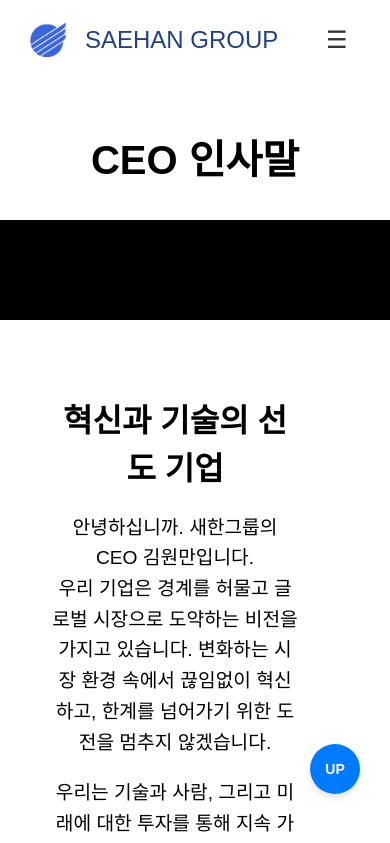
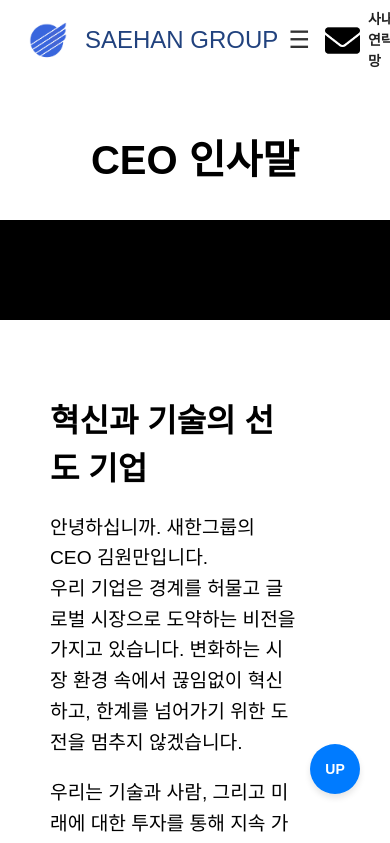
Before and after one commit to saehan-im-develop/saehan_homepage, a React (Vite) app in the folder frontend/: page /ceo in a window 390 px wide. Shown: the top 843 px of the page. Built offline with nearby package versions, Linux system fonts and the light colour scheme.

Commit message:
edit ceo

```diff
--- a/frontend/src/Introduce/CEO/CEOMain.css
+++ b/frontend/src/Introduce/CEO/CEOMain.css
@@ -14,9 +14,9 @@
   color: #ffffff;
   min-height: 600px;
   padding: 50px 0;
-  text-align: center;
   display: flex;
-  justify-content: left;
+  justify-content: right;
+  margin-bottom: 60px;
 }
 
 /* 콘텐츠 박스 (텍스트 + 이미지) */
--- a/frontend/src/dropDownCssFile/AffDropdownMenu.css
+++ b/frontend/src/dropDownCssFile/AffDropdownMenu.css
@@ -16,7 +16,7 @@
     left: 0;
     background: white;
     border: 1px solid #ddd;
-    box-shadow: 0 4px 6px rgba(0, 0, 0, 0.1);
+    /* box-shadow: 0 4px 6px rgba(0, 0, 0, 0.1); */
     width: 180px;
     padding: 10px 0;
     display: flex;
--- a/frontend/src/mainComponent/Header.jsx
+++ b/frontend/src/mainComponent/Header.jsx
@@ -1,15 +1,16 @@
 import { Link, useLocation } from "react-router-dom";
-import { useState } from "react"; // ✅ 상태 관리 추가
+import { useState } from "react";
 import "../mainCssFile/Header.css";
 import AffDropdownMenu from "../dropDownComponent/AffDropdownMenu";
 import IntroDropdownMenu from "../dropDownComponent/IntroDropdownMenu";
-import CertificationMenu from "../dropDownComponent/CertificationMenu"
+import CertificationMenu from "../dropDownComponent/CertificationMenu";
 import DataDropdownMenu from "../dropDownComponent/DataDropdownMenu";
 import logo from "@/assets/temp_logo.png";
+import profileIcon from "@/assets/Areal/mail.png"; // 🔹 사용할 이미지 파일 추가
 
 const Header = () => {
   const location = useLocation();
-  const [isMenuOpen, setIsMenuOpen] = useState(false); // ✅ 메뉴 상태 추가
+  const [isMenuOpen, setIsMenuOpen] = useState(false);
 
   const handleLogoClick = (e) => {
     if (location.pathname === "/") {
@@ -19,24 +20,19 @@ const Header = () => {
   };
 
   const toggleMenu = () => {
-    setIsMenuOpen(!isMenuOpen); // ✅ 메뉴 상태 토글
+    setIsMenuOpen(!isMenuOpen);
   };
 
   return (
     <header className="header">
       <div className="container">
-        {/* 로고 클릭 시 handleLogoClick 실행 */}
+        {/* 로고 */}
         <Link to="/" className="logo-container" onClick={handleLogoClick}>
           <img src={logo} alt="SAEHAN GROUP" className="logo" />
           <h1 id="saehan-group">SAEHAN GROUP</h1>
         </Link>
 
-        {/* ✅ 햄버거 버튼 추가 */}
-        <div className="menu-toggle" onClick={toggleMenu}>
-          ☰
-        </div>
-
-        {/* ✅ 메뉴가 열려있을 때 class에 active 추가 */}
+        {/* 네비게이션 메뉴 */}
         <nav>
           <ul className={`nav-links ${isMenuOpen ? "active" : ""}`}>
             <IntroDropdownMenu />
@@ -45,6 +41,17 @@ const Header = () => {
             <DataDropdownMenu />
           </ul>
         </nav>
+
+        {/* 햄버거 버튼 */}
+        <div className="menu-toggle" onClick={toggleMenu}>
+          ☰
+        </div>
+
+        {/* ✅ 사내 연락망 링크 추가 */}
+        <a href="https://mail.worksmobile.com/" target="_blank" rel="noopener noreferrer" className="profile-container">
+          <img src={profileIcon} alt="사내 연락망" className="profile-icon" />
+          <strong className="profile-text">사내 연락망</strong>
+        </a>
       </div>
     </header>
   );
--- a/frontend/src/mainCssFile/Header.css
+++ b/frontend/src/mainCssFile/Header.css
@@ -53,6 +53,37 @@
   height: 50px;
 }
 
+/* ✅ 사내 연락망 컨테이너 스타일 (이미지 + 텍스트) */
+.profile-container {
+  display: flex;
+  align-items: center;
+  gap: 8px;
+  /* 이미지와 텍스트 사이 간격 */
+  cursor: pointer;
+  text-decoration: none;
+  /* 링크 밑줄 제거 */
+  color: inherit;
+  /* 기본 텍스트 색상 유지 */
+}
+
+.profile-icon {
+  width: 35px !important;
+  height: 35px !important;
+  object-fit: contain;
+  transition: transform 0.2s;
+}
+
+.profile-container:hover .profile-icon {
+  transform: scale(1.1);
+}
+
+/* ✅ 텍스트 스타일 */
+.profile-text {
+  font-size: 14px;
+  font-weight: bold;
+  color: #222;
+}
+
 /* ✅ 네비게이션 리스트 */
 .nav-links {
   list-style: none;
@@ -103,8 +134,10 @@
 .dropdown-menu {
   position: absolute;
   top: 100%;
-  left: 50%; /* 🔹 기본적으로 가운데 정렬 */
-  transform: translateX(-50%); /* 🔹 중앙 정렬 유지 */
+  left: 50%;
+  /* 🔹 기본적으로 가운데 정렬 */
+  transform: translateX(-50%);
+  /* 🔹 중앙 정렬 유지 */
   background: white;
   border: 1px solid #ddd;
   box-shadow: 0px 4px 6px rgba(0, 0, 0, 0.1);
@@ -122,7 +155,8 @@
 .nav-links .dropdown:last-child .dropdown-menu {
   left: auto;
   right: 0;
-  transform: none; /* 🔹 우측 끝에서는 정렬 유지 */
+  transform: none;
+  /* 🔹 우측 끝에서는 정렬 유지 */
 }
 
 
@@ -144,7 +178,7 @@
 /* 🔹 반응형 스타일 적용 */
 
 .menu-toggle {
-  display: none; /* 기본적으로 숨김 */
+  display: none;
   font-size: 24px;
   cursor: pointer;
   padding: 10px;
@@ -154,6 +188,11 @@
 @media (max-width: 1024px) {
   .header {
     padding: 5px 20px;
+  }
+
+  .profile-icon {
+    margin-left: 10px;
+    /* 작은 화면에서는 간격 줄이기 */
   }
 
   .nav-links {
@@ -175,7 +214,31 @@
 
   /* ✅ 햄버거 메뉴 버튼 추가 */
   .menu-toggle {
-    display: block; /* 화면 작아지면 보이게 */
+    display: block;
+    /* 화면 작아지면 보이게 */
+  }
+
+  .profile-icon {
+    font-size: 22px;
+    /* 모바일에서는 조금 작게 */
+    margin-left: 5px;
+  }
+
+  /* ✅ 프로필 아이콘 스타일 */
+  .profile-icon img {
+    width: 40px !important;
+    /* 크기 강제 적용 */
+    height: 40px !important;
+    object-fit: contain;
+    /* 이미지 비율 유지하면서 축소 */
+    cursor: pointer;
+    margin-left: 20px;
+    transition: transform 0.2s;
+  }
+
+  .profile-icon img:hover {
+    transform: scale(1.1);
+    /* 마우스 오버 효과 */
   }
 
   /* ✅ 기본 네비게이션 숨김 */
```
Also changed, not shown: frontend/src/assets/Areal/mail.png (added).
